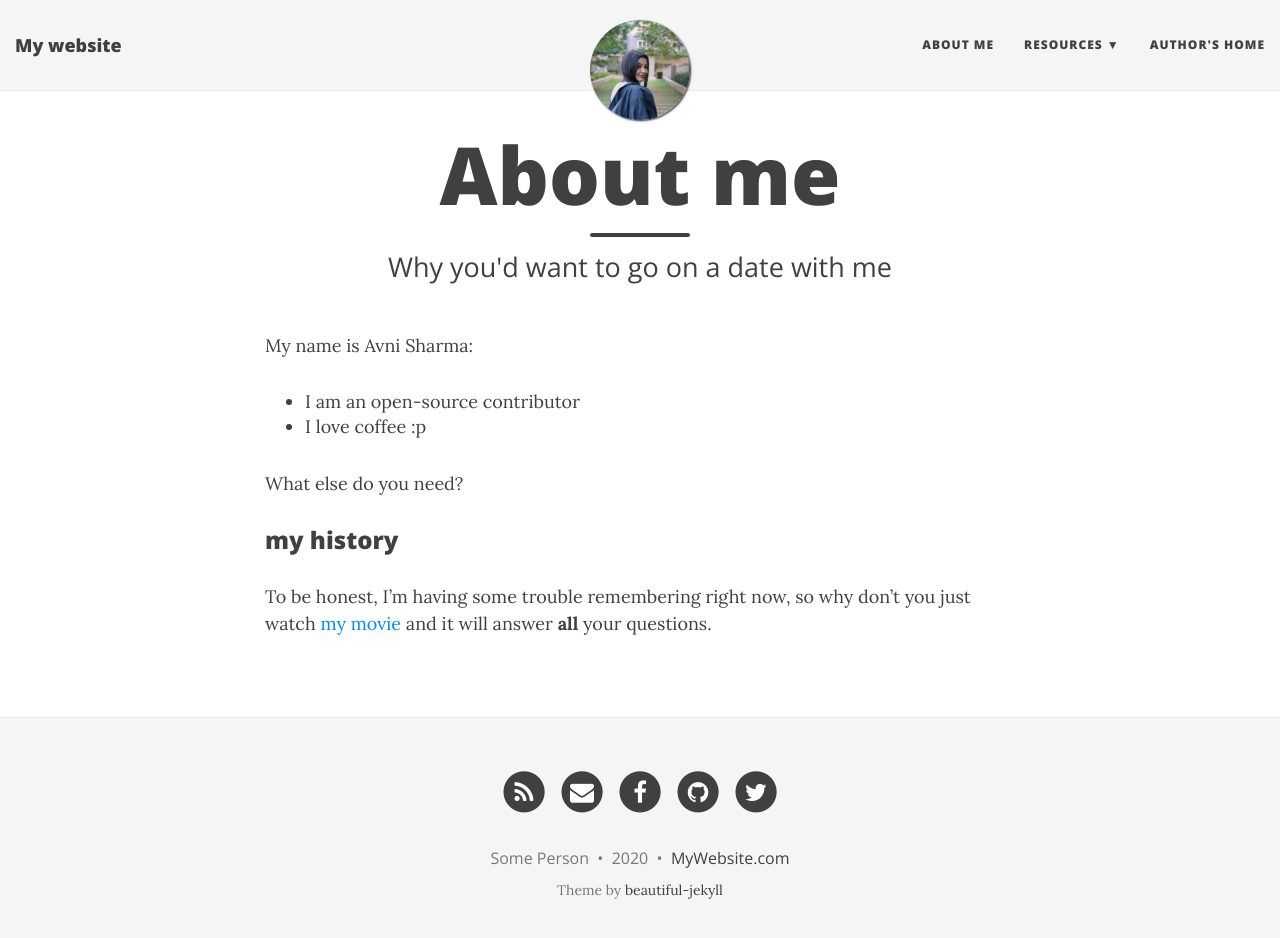
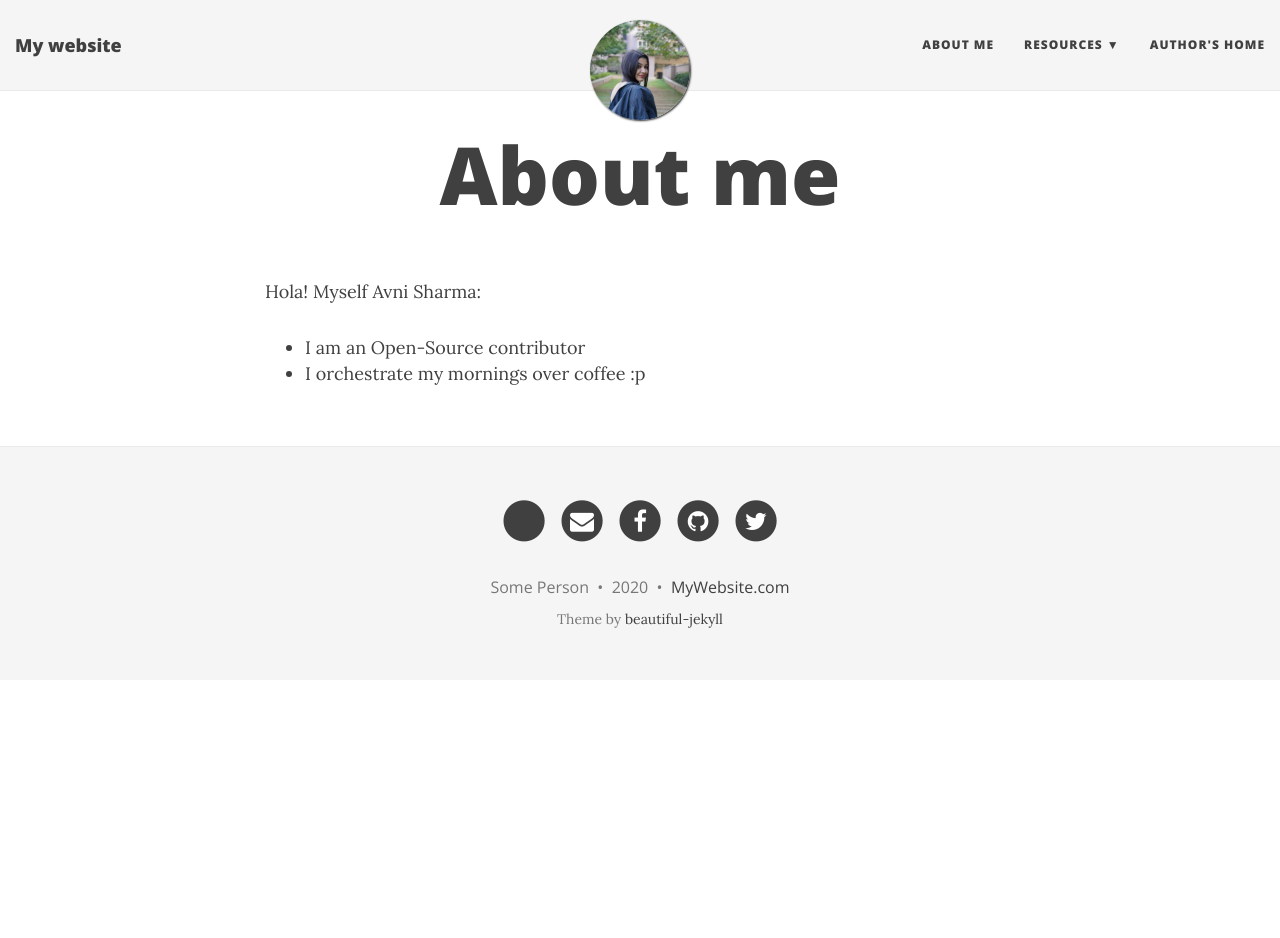
Before and after one commit to Avni-Sharma/Avni-Sharma.github.io, a Jekyll site: the page built from aboutme.md, in a window 1280 px wide and 951 px high. Shown: the top 938 px of the window. Built offline with Jekyll 4.4.1, drawn with Linux system fonts in a browser that asks for light colours; nearby versions of some CDN libraries.

```diff
--- a/aboutme.md
+++ b/aboutme.md
@@ -1,16 +1,10 @@
 ---
 layout: page
 title: About me
-subtitle: Why you'd want to go on a date with me
+# subtitle:
 ---
 
-My name is Avni Sharma:
+Hola! Myself Avni Sharma:
 
-- I am an open-source contributor
-- I love coffee :p
-
-What else do you need?
-
-### my history
-
-To be honest, I'm having some trouble remembering right now, so why don't you just watch [my movie](http://en.wikipedia.org/wiki/The_Princess_Bride_%28film%29) and it will answer **all** your questions.
+- I am an Open-Source contributor
+- I orchestrate my mornings over coffee :p
```
Also changed, not shown: _data/SocialNetworks.yml (+5 -58 lines), _posts/2015-01-19-soccer.md (deleted, +0 -11 lines).
